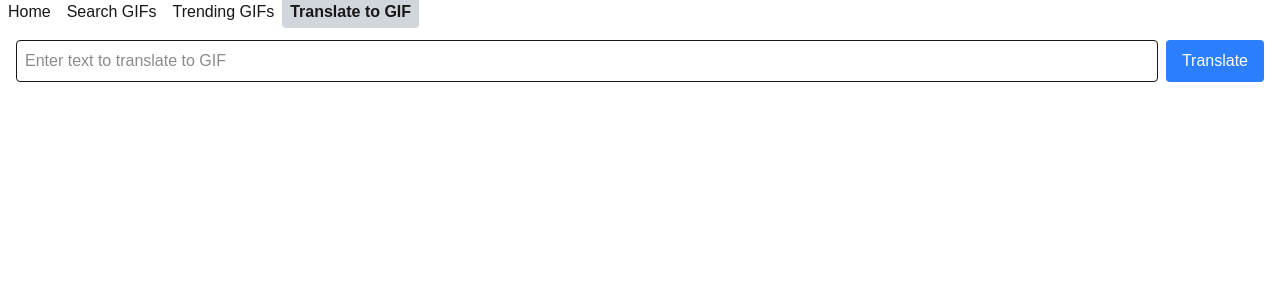
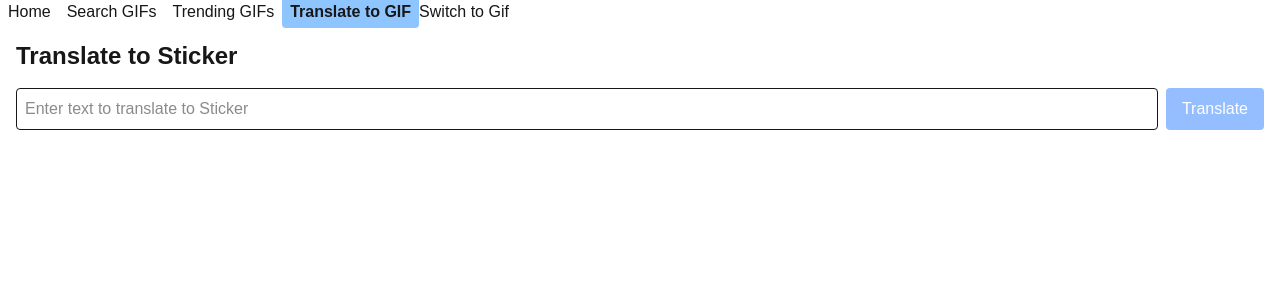
Before and after one commit to SSlimShady/grab-some-apis, a Next.js app in the folder apps/web/: page /giphy/translate in a window 1280 px wide. Shown: the top 300 px of the page. Built offline with nearby package versions, Linux system fonts and the light colour scheme.

Commit message:
feat: switch between gif and stickers

```diff
--- a/apps/web/src/app/giphy/layout.tsx
+++ b/apps/web/src/app/giphy/layout.tsx
@@ -1,5 +1,6 @@
 'use client'
 
+import { useGiphyStore } from '@/stores/giphy-store'
 import clsx from 'clsx'
 import Link from 'next/link'
 import { usePathname } from 'next/navigation'
@@ -14,22 +15,25 @@ const navItems = [
 
 export default function GiphyLayout({ children }: { children: ReactNode }) {
   const pathname = usePathname()
+  const { isGif, setIsGif } = useGiphyStore()
   return (
     <div>
-      <ul>
       {navItems.map(item => (
         <Link
           key={item.href}
           href={item.href}
           className={clsx(
-              'rounded p-2 transition hover:bg-gray-200',
-              pathname === item.href && 'bg-gray-300 font-semibold'
+            'rounded p-2 transition hover:bg-blue-200',
+            pathname === item.href && 'bg-blue-300 font-bold'
           )}
         >
-            {item.label}
+          {isGif ? item.label.replace('GIF', 'Sticker') : item.label}
         </Link>
       ))}
-      </ul>
+      <button onClick={() => setIsGif(!isGif)}>
+        Switch to {isGif ? 'Sticker' : 'Gif'}
+      </button>
+
       {children}
     </div>
   )
--- a/apps/web/src/app/giphy/page.tsx
+++ b/apps/web/src/app/giphy/page.tsx
@@ -1,11 +1,13 @@
 'use client'
 import { fetchRandomGif } from '@/lib/api/giphy-api'
+import { useGiphyStore } from '@/stores/giphy-store'
 import { Gif } from '@giphy/react-components'
 import { useEffect, useState } from 'react'
 
 export default function GiphyPage() {
   const [gif, setGif] = useState(null)
   const [loading, setLoading] = useState(false)
+  const { isGif } = useGiphyStore()
 
   useEffect(() => {
     const fetchGif = async () => {
@@ -15,7 +17,7 @@ export default function GiphyPage() {
       setLoading(false)
     }
     fetchGif()
-  }, [])
+  }, [isGif])
 
   const handleRandomGif = async () => {
     setLoading(true)
@@ -26,8 +28,10 @@ export default function GiphyPage() {
 
   return (
     <div>
-      <h1>A Random GIF For you</h1>
-      <button onClick={handleRandomGif}>Get Random GIF</button>
+      <h1>A Random {isGif ? 'GIF' : 'Sticker'} For you</h1>
+      <button onClick={handleRandomGif}>
+        Get Random {isGif ? 'GIF' : 'Sticker'}
+      </button>
       {loading && <p>Loading...</p>}
       {gif && !loading && <Gif gif={gif} width={300} />}
     </div>
--- a/apps/web/src/app/giphy/search/page.tsx
+++ b/apps/web/src/app/giphy/search/page.tsx
@@ -1,4 +1,5 @@
 'use client'
+import { useGiphyStore } from '@/stores/giphy-store'
 import {
   Grid,
   SearchBar,
@@ -9,8 +10,14 @@ import {
 import { useContext } from 'react'
 
 export default function GiphySearchPage() {
+  const { isGif } = useGiphyStore()
   return (
-    <SearchContextManager apiKey={process.env.NEXT_PUBLIC_GIPHY_API_KEY || ''}>
+    <SearchContextManager
+      apiKey={process.env.NEXT_PUBLIC_GIPHY_API_KEY || ''}
+      options={{
+        type: isGif ? 'gifs' : 'stickers',
+      }}
+    >
       <SearchComponents />
     </SearchContextManager>
   )
--- a/apps/web/src/app/giphy/translate/page.tsx
+++ b/apps/web/src/app/giphy/translate/page.tsx
@@ -1,18 +1,22 @@
 'use client'
 
 import { translateToGif } from '@/lib/api/giphy-api'
+import { useGiphyStore } from '@/stores/giphy-store'
 import { Gif } from '@giphy/react-components'
-import { useState } from 'react'
+import { useEffect, useState } from 'react'
 
 export default function GiphyTranslatePage() {
   const [text, setText] = useState('')
   const [gif, setGif] = useState<any | null>(null)
   const [loading, setLoading] = useState(false)
 
+  const { isGif } = useGiphyStore()
+
   const handleTranslate = async () => {
     if (!text.trim()) return
     setLoading(true)
     try {
+      setGif(null)
       const result = await translateToGif(text)
       setGif(result)
     } finally {
@@ -20,26 +24,49 @@ export default function GiphyTranslatePage() {
     }
   }
 
+  const handleModeChange = () => {
+    setGif(null)
+  }
+
+  useEffect(() => {
+    handleModeChange()
+  }, [isGif])
+
   return (
     <div className='space-y-4 p-4'>
+      <h1 className='text-2xl font-bold'>
+        Translate to {isGif ? 'GIF' : 'Sticker'}
+      </h1>
+
       <div className='flex gap-2'>
         <input
           type='text'
-          placeholder='Enter text to translate to GIF'
+          placeholder={`Enter text to translate to ${isGif ? 'GIF' : 'Sticker'}`}
           value={text}
           onChange={e => setText(e.target.value)}
           className='w-full rounded border p-2'
         />
         <button
           onClick={handleTranslate}
-          className='rounded bg-blue-500 px-4 py-2 text-white'
+          disabled={loading || !text.trim()}
+          className='rounded bg-blue-500 px-4 py-2 text-white disabled:opacity-50'
         >
-          Translate
+          {loading ? 'Translating...' : 'Translate'}
         </button>
       </div>
 
-      {loading && <p>Loading...</p>}
-      {gif && !loading && <Gif gif={gif} width={800} />}
+      {loading && (
+        <div className='flex items-center gap-2'>
+          <div className='h-4 w-4 animate-spin rounded-full border-b-2 border-blue-600'></div>
+          <p>Loading {isGif ? 'GIF' : 'Sticker'}...</p>
+        </div>
+      )}
+
+      {gif && !loading && (
+        <div key={`${isGif ? 'gif' : 'sticker'}-${gif.id}`}>
+          <Gif gif={gif} width={800} />
+        </div>
+      )}
     </div>
   )
 }
--- a/apps/web/src/app/giphy/trending/page.tsx
+++ b/apps/web/src/app/giphy/trending/page.tsx
@@ -1,10 +1,15 @@
+'use client'
+
 import { fetchTrendingGifs } from '@/lib/api/giphy-api'
+import { useGiphyStore } from '@/stores/giphy-store'
 import { Grid } from '@giphy/react-components'
 
 export default function GiphyTrendingPage() {
+  const { isGif } = useGiphyStore()
   return (
     <div>
       <Grid
+        key={isGif ? 'gifs' : 'stickers'}
         fetchGifs={fetchTrendingGifs}
         width={1200}
         columns={5}
--- /dev/null
+++ b/apps/web/src/stores/giphy-store.ts
@@ -0,0 +1,20 @@
+import { create } from 'zustand'
+import { persist } from 'zustand/middleware'
+
+interface GiphyStore {
+  isGif: boolean
+  setIsGif: (isGif: boolean) => void
+}
+
+export const useGiphyStore = create<GiphyStore>()(
+  persist(
+    set => ({
+      isGif: false,
+      setIsGif: isGif => set({ isGif }),
+    }),
+    {
+      name: 'giphy-store',
+      partialize: state => ({ isGif: state.isGif }),
+    }
+  )
+)
```
Lines whose indentation alone changed are shown as unchanged.
